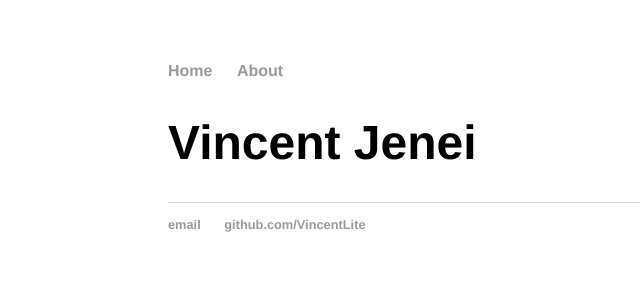
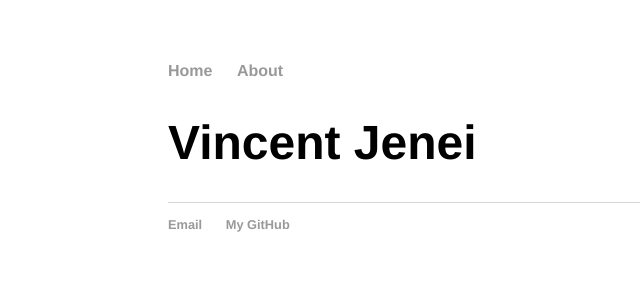
Before and after one commit to SuperBrainBro/vincentlite.github.io, a Jekyll site: the page built from index.html, in a window 1280 px wide. Shown: the top 300 px of the page, without its empty margins (24-664 px from the left). Built offline with Jekyll 4.4.1, drawn with Linux system fonts in a browser that asks for light colours.

Commit message:
Update default.html

```diff
--- a/_layouts/default.html
+++ b/_layouts/default.html
@@ -23,8 +23,8 @@
 
   <footer>
    <ul>
-   <li><a href="mailto:vincentjenei@gmail.com">email</a></li>
-   <li><a href="https://github.com/VincentLite">github.com/VincentLite</a></li>
+   <li><a href="mailto:vincentjenei@gmail.com">Email</a></li>
+   <li><a href="https://github.com/VincentLite">My GitHub</a></li>
    </ul>
   </footer>
   </body>
```
